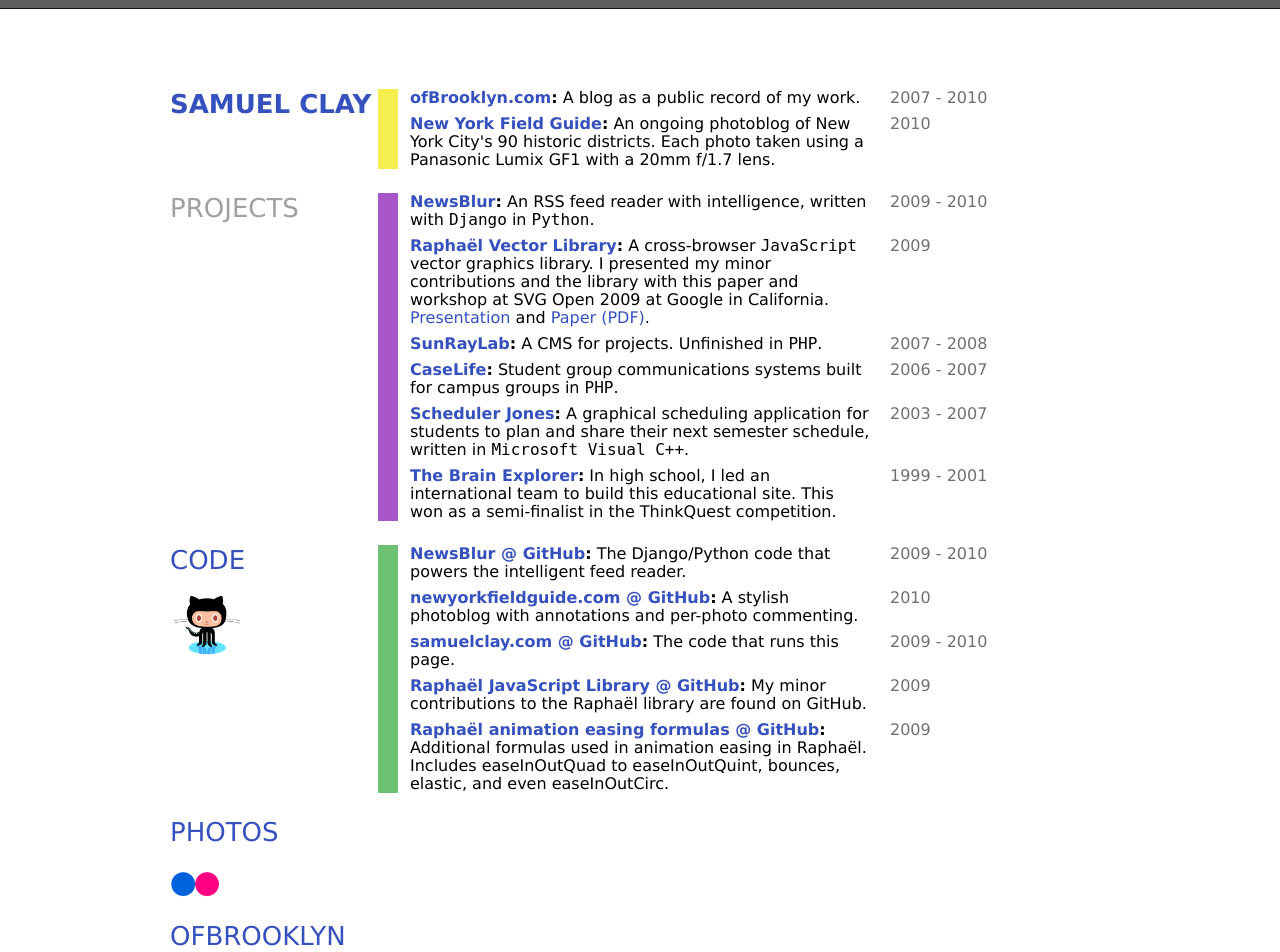
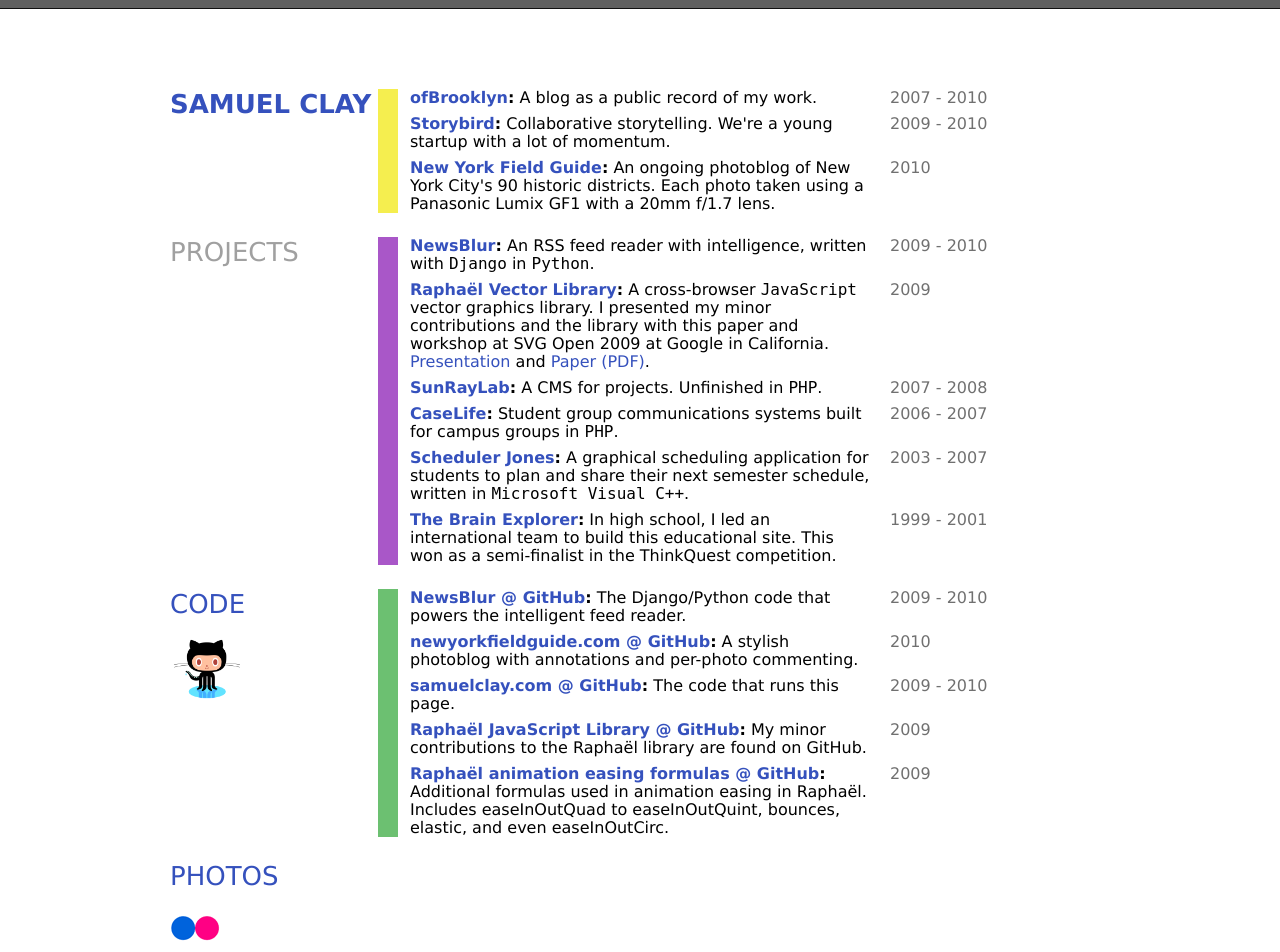
Before and after one commit to samuelclay/samuelclay, a Django app: template templates/index.html in a window 1280 px wide. Shown: the top 952 px of the page. Run offline with Django 3.2, Linux system fonts and the light colour scheme; the template is opened without the code that fills it, so the values that code supplies are empty; parts of the project's set-up code (start-up, migrations or seed data) failed here and were passed over.

Commit message:
Adding storybird

```diff
--- a/templates/index.html
+++ b/templates/index.html
@@ -11,8 +11,12 @@
     <div class="content block-intro">
         <ul>
             <li>
-                <strong><a href="http://www.ofbrooklyn.com">ofBrooklyn.com</a>:</strong> A blog  as a public record of my work.
+                <strong><a href="http://www.ofbrooklyn.com">ofBrooklyn</a>:</strong> A blog  as a public record of my work.
                 <small>2007 - 2010</small>
+            </li>
+            <li>
+                <strong><a href="http://storybird.com">Storybird</a>:</strong> Collaborative storytelling. We're a young startup with a lot of momentum.
+                <small>2009 - 2010</small>
             </li>
             <li class="last">
                 <strong><a href="http://www.newyorkfieldguide.com">New York Field Guide</a>:</strong> An ongoing photoblog of New York City's 90 historic districts. Each photo taken using a Panasonic Lumix GF1 with a 20mm f/1.7 lens.
```
